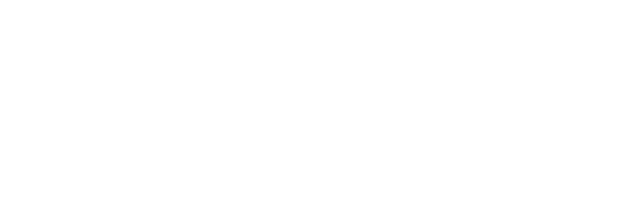
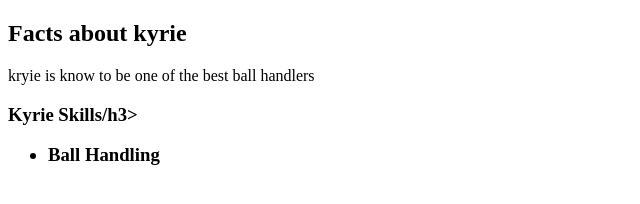
Before and after one commit to willgarr985/willgarr985.github.io, a plain HTML site: page index.html in a window 1280 px wide. Shown: the whole page, without its empty margins (0-640 px from the left). Drawn offline with Linux system fonts and the light colour scheme.

Commit message:
add work on my first website

```diff
--- a/index.html
+++ b/index.html
@@ -1,13 +1,38 @@
 <!DOCTYPE html>
 <html>
   <head>
-    <title>CHANGE ME</title>
+    <title>Facts about kyrie irving</title>
   </head>
 
   <body>
     <!-- All content goes here -->
     <div id="all-contents">
+      <nav>
 
+      </nav>
+
+      <main>
+
+        <div class="sidebar">
+        </h2>
+
+      </div>
+
+
+      <div class="content">
+     <h2> Facts about kyrie</h2>
+     <p>kryie is know to be one of the best ball handlers</p>
+      </div>
+
+
+      <div id="interest">
+      <h3>Kyrie Skills/h3>
+      <ul>
+     <li>Ball Handling</li>
+
+        </ul>
+      </div>
+    </main>
     </div>
   </body>
 </html>
```
